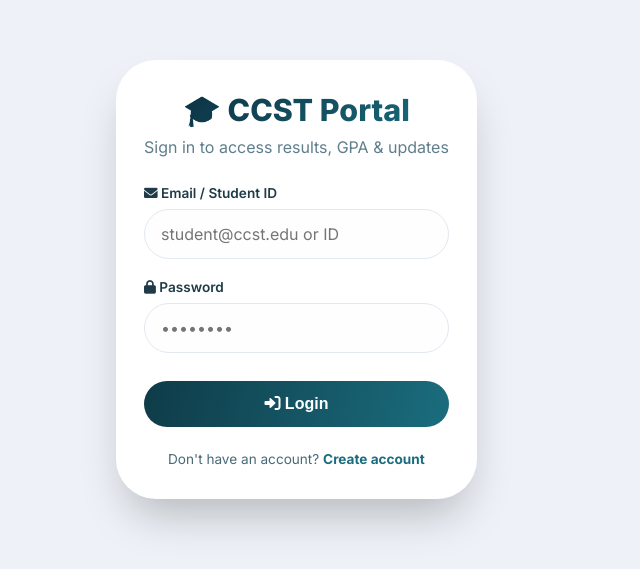
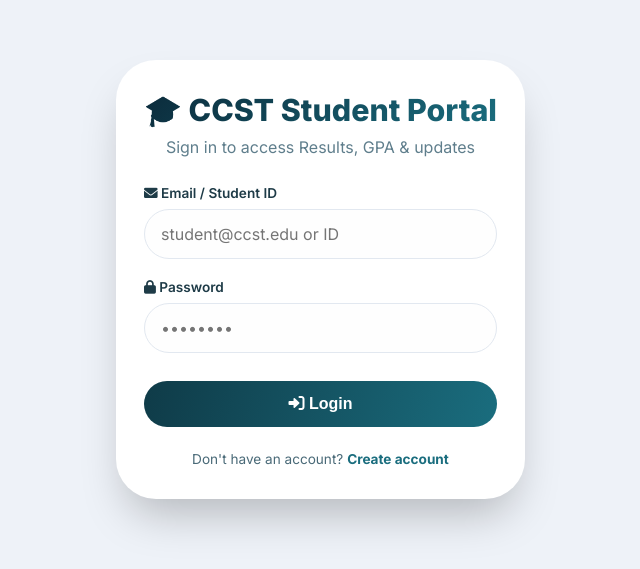
Before and after one commit to pkaygh/ccst-student-portal, a plain HTML site: page index.html in a window 1280 px wide. Shown: the part 121-690 px from the top of the page, without its empty margins (314-954 px from the left). Drawn offline with Linux system fonts and the light colour scheme.

Commit message:
Add files via upload

```diff
--- a/index.html
+++ b/index.html
@@ -352,8 +352,8 @@
     <div id="authSection" class="auth-container">
         <div class="auth-card">
             <div class="auth-header">
-                <h2>🎓 CCST Portal</h2>
-                <p>Sign in to access results, GPA & updates</p>
+                <h2>🎓 CCST Student Portal</h2>
+                <p>Sign in to access Results, GPA & updates</p>
             </div>
             <div id="authMessage"></div>
 
```
